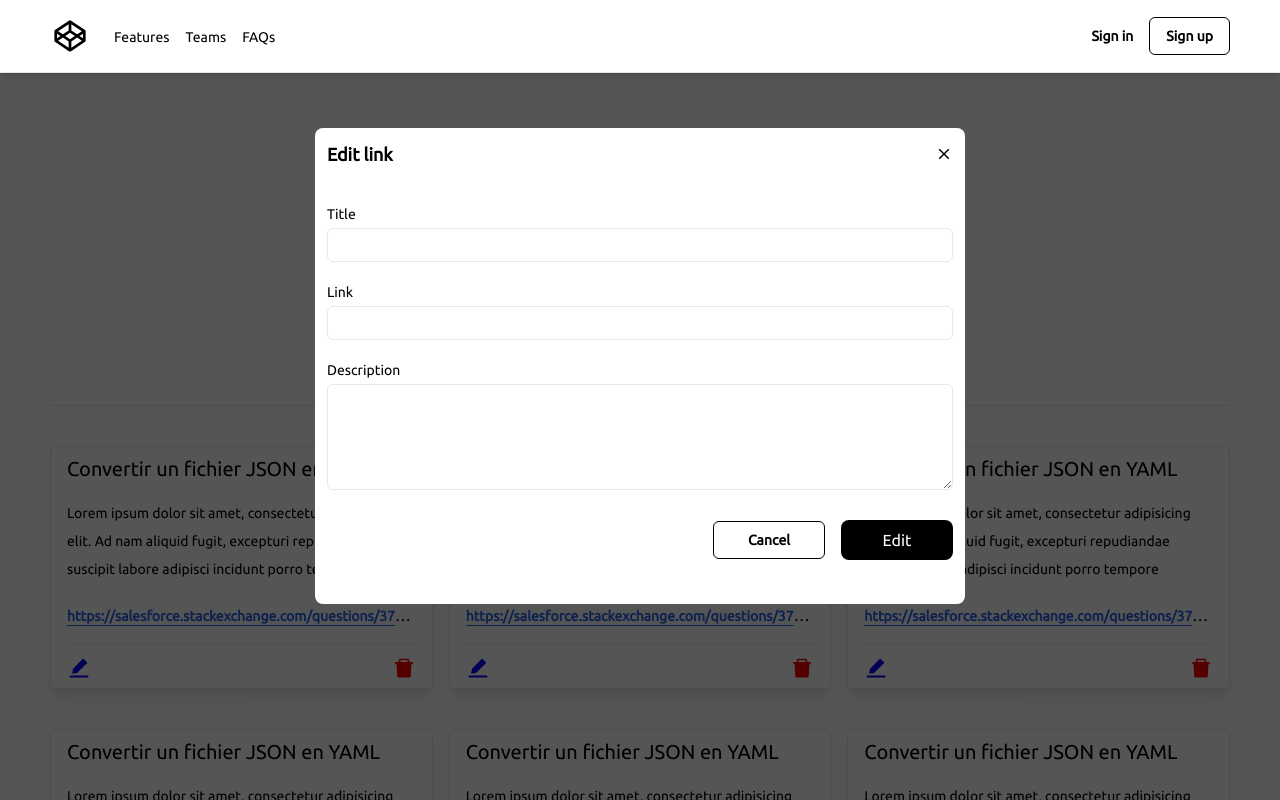
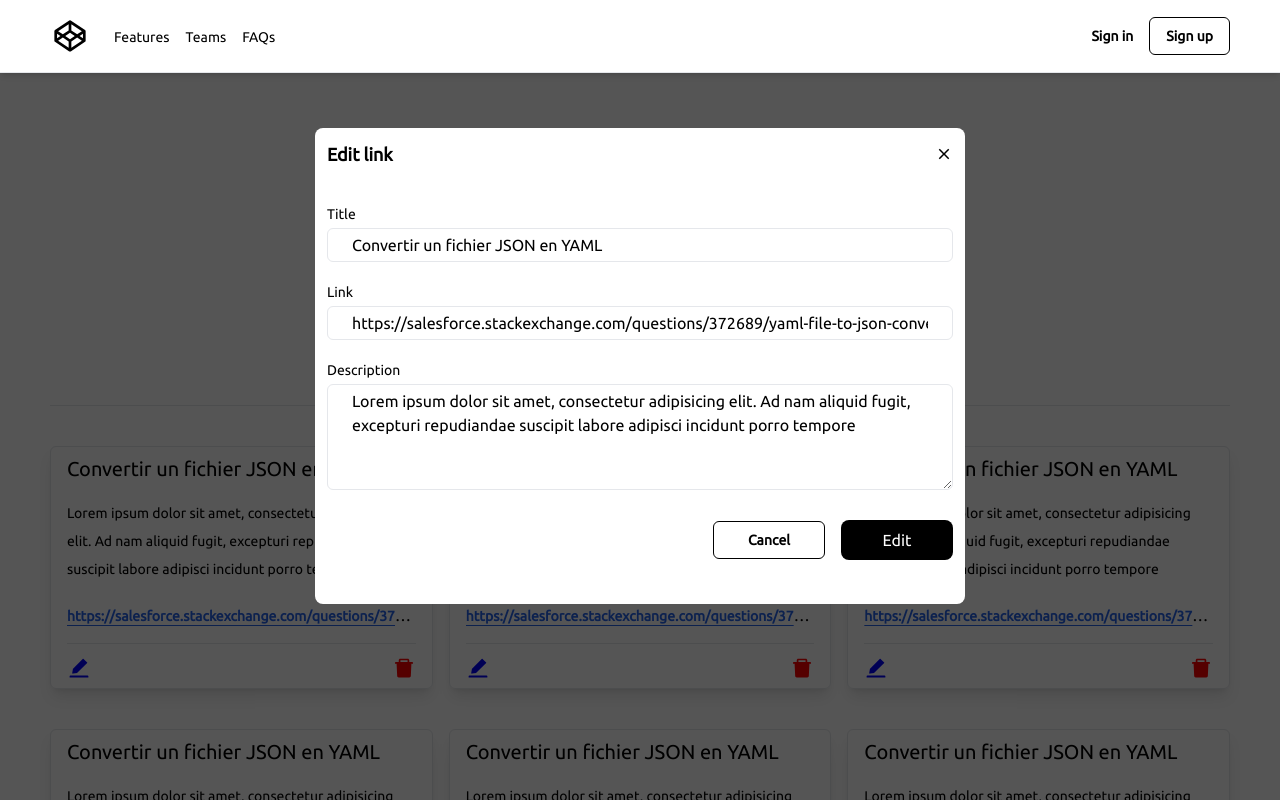
Before and after one commit to Asam237/usefull-link, a Next.js app in the folder frontend/: page /dashboard in a window 1280 px wide. Both pictures are taken after a click on the icon 79 px from the left and 668 px from the top of the page. Shown: the top 800 px of the page. Built offline with nearby package versions, Linux system fonts and the light colour scheme.

Commit message:
add props on edit

```diff
--- a/frontend/components/commons/items.commont.tsx
+++ b/frontend/components/commons/items.commont.tsx
@@ -1,3 +1,4 @@
+import { link } from "fs";
 import Link from "next/link";
 import { useState } from "react";
 import { AiFillEdit, AiFillDelete } from "react-icons/ai"
@@ -7,9 +8,9 @@ import { Modal } from "./modal.common";
 export const Items = ({ name, description, url, path }: ItemType) => {
     const [deleteLinkModal, setDeleteLinkModal] = useState(false)
     const [editLinkModal, setEditLinkModal] = useState(false)
-    const [editTitle, setEditTitle] = useState("")
-    const [editDescription, setEditDescription] = useState("")
-    const [editLink, setEditLink] = useState("")
+    const [editTitle, setEditTitle] = useState(name)
+    const [editDescription, setEditDescription] = useState(description)
+    const [editLink, setEditLink] = useState(url)
 
     const handleCancel = () => {
         setEditLinkModal(false)
@@ -61,15 +62,15 @@ export const Items = ({ name, description, url, path }: ItemType) => {
                         title="Edit link">
                         <div>
                             <p className='text-sm py-1'>Title</p>
-                            <input type="text" className='px-6 rounded-md py-1 bg-white border w-full' onChange={(e) => setEditTitle(e.target.value)} />
+                            <input type="text" value={`${editTitle}`} className='px-6 rounded-md py-1 bg-white border w-full' onChange={(e) => setEditTitle(e.target.value)} />
                         </div>
                         <div>
                             <p className='text-sm py-1 mt-4'>Link</p>
-                            <input type="text" className='px-6 rounded-md py-1 bg-white border w-full' onChange={(e) => setEditLink(e.target.value)} />
+                            <input type="text" value={`${editLink}`} className='px-6 rounded-md py-1 bg-white border w-full' onChange={(e) => setEditLink(e.target.value)} />
                         </div>
                         <div>
                             <p className='text-sm py-1 mt-4'>Description</p>
-                            <textarea cols={3} rows={4} className='px-6 rounded-md py-1 bg-white border w-full' onChange={(e) => setEditDescription(e.target.value)} />
+                            <textarea value={`${editDescription}`} cols={3} rows={4} className='px-6 rounded-md py-1 bg-white border w-full' onChange={(e) => setEditDescription(e.target.value)} />
                         </div>
                         <div className="flex flex-row space-x-4 items-center justify-end my-6">
                             <div className="flex justify-center items-center border px-4 py-2 rounded-md border-black w-28">
```
